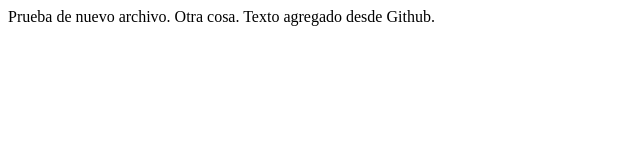
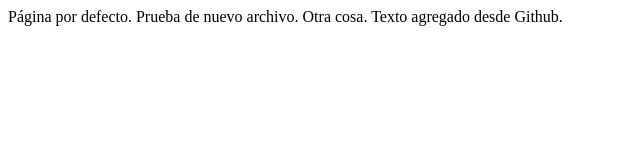
Before and after one commit to CarlosRubioTNM/fantastic-happiness, a plain HTML site: page index.html in a window 1280 px wide. Shown: the whole page, without its empty margins (0-640 px from the left). Drawn offline with Linux system fonts and the light colour scheme.

```diff
--- a/index.html
+++ b/index.html
@@ -1,5 +1,6 @@
 <!DOCTYPE html>
 <head>
+  Página por defecto.
 </head>
 <body>
 Prueba de nuevo archivo. Otra cosa.
```
